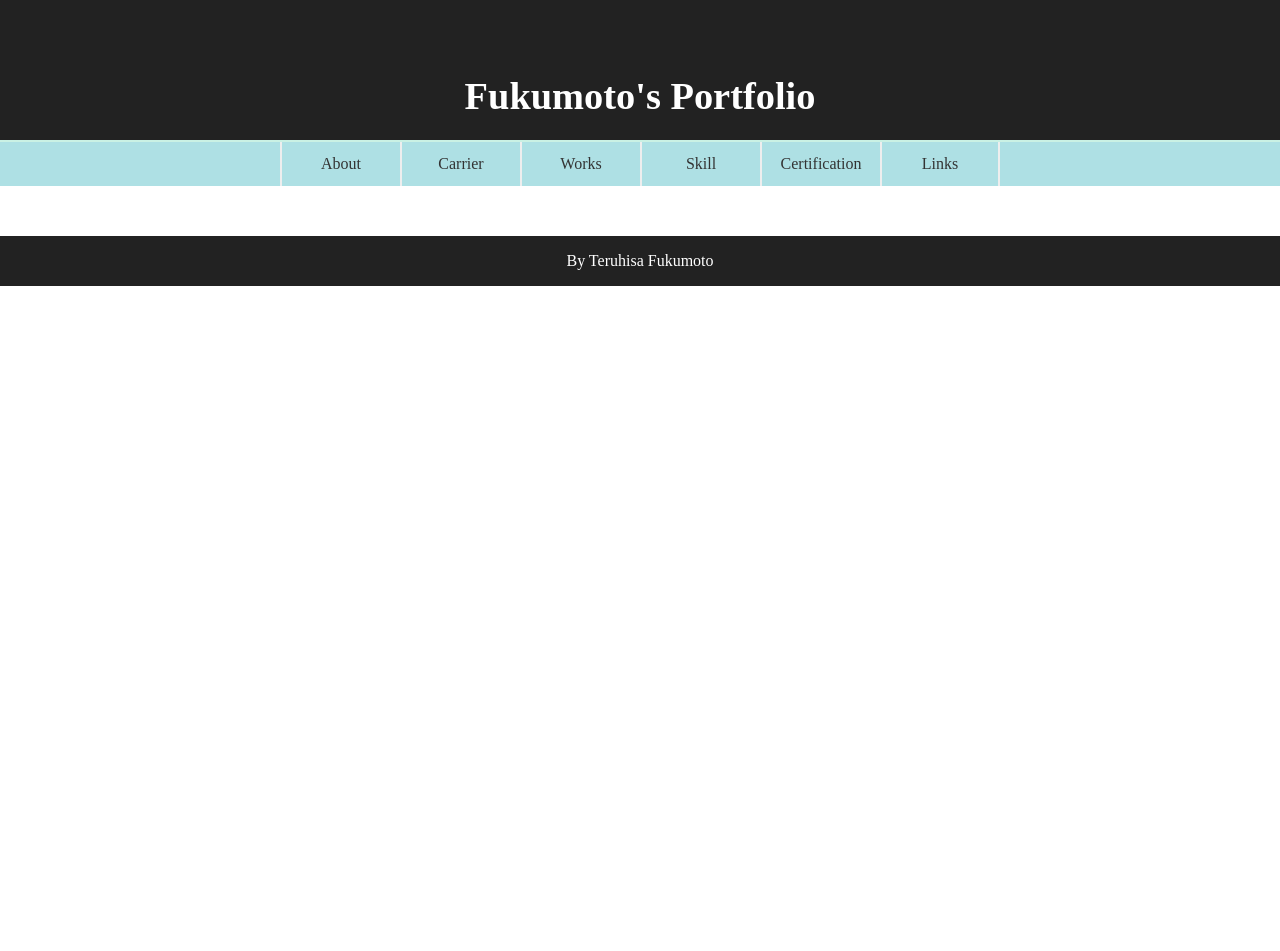
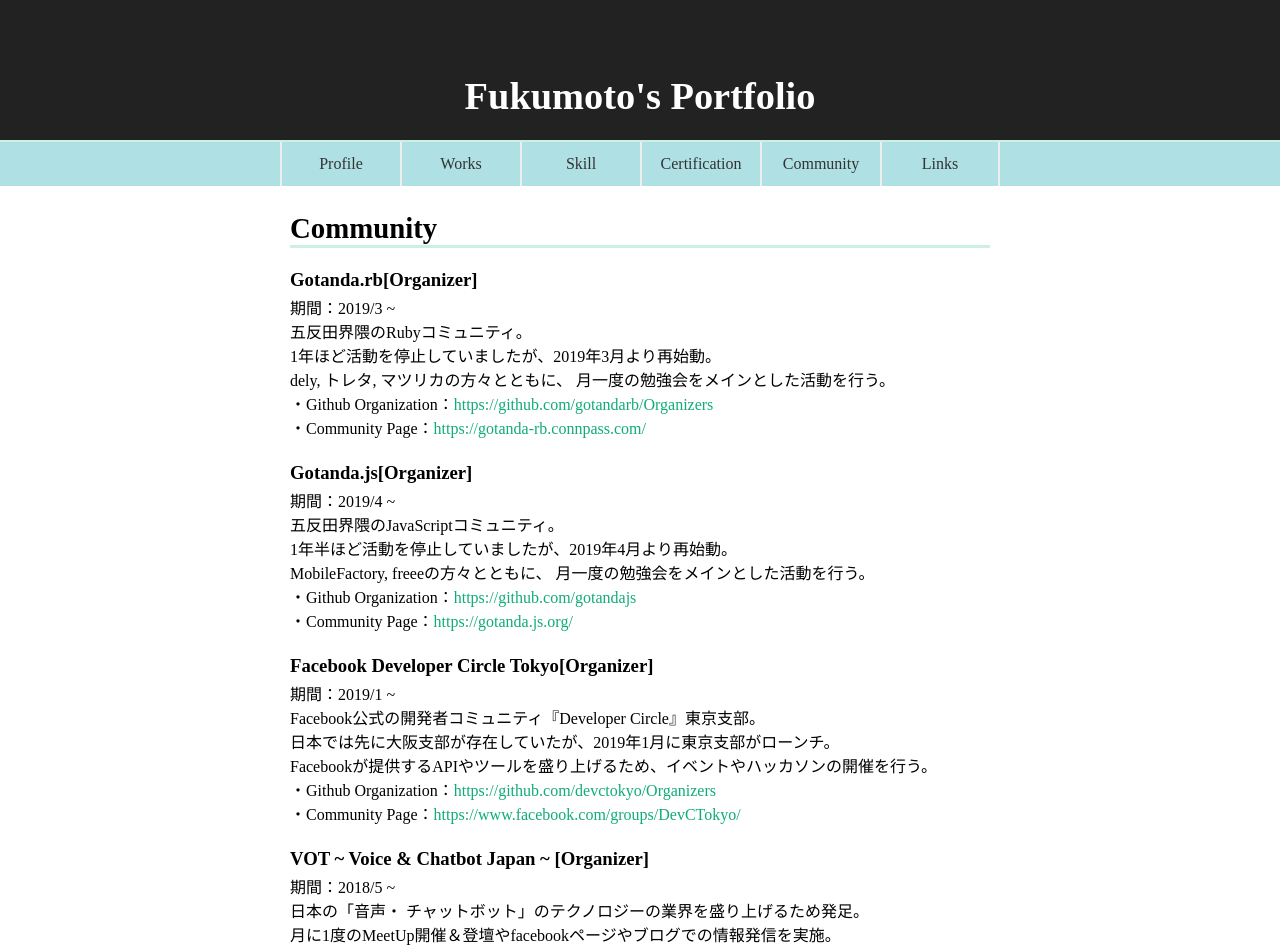
Before and after one commit to f-teruhisa/fukumoto_portfolio, a React (Create React App) app: page /community in a window 1280 px wide. Shown: the top 951 px of the page. Before the commit the page ends 800 px from the top, so only its background shows below. Built offline with nearby package versions, Linux system fonts and the light colour scheme.

Commit message:
change community page

```diff
--- a/src/components/About.js
+++ /dev/null
@@ -1,23 +0,0 @@
-import React from 'react';
-
-const About = () => (
-  <div id="about">
-    <h2>福本 晃之 [ Teruhisa Fukumoto ]</h2>
-    <div className="bio">
-      <p>
-        Job: VPoE & Enginner<br />
-        Birth: 1992/03/24<br />
-      </p>
-      <p>
-        1992年兵庫県出身。 <br />
-        2015年より、富士通グループでITシステムの法人セールスに従事。 <br />
-        テクノロジーへの思いを捨てられず、 2018年4月にZEALSへエンジニアとしてジョイン。 <br />
-        RubyとPythonが中心のサーバサイドエンジニアとしてプロダクト開発に携わる。<br />
-        2018年8月より、 同社のチャットボットによる会話広告プロダクト「fanp」のプロダクトマネージャーに就任。 <br />
-        2019年3月よりVPoEに就任し、 エンジニア組織全体のマネジメント責任を負う。
-      </p>
-    </div>
-  </div>
-);
-
-export default About;
--- a/src/components/Carrier.js
+++ b/src/components/Carrier.js
@@ -1,8 +1,8 @@
 import React from 'react';
 
-const Carrier = () => (
+const Slides = () => (
   <React.Fragment>
-    <h2>Carrer</h2>
+    <h2>Slides</h2>
     ・2011〜2015<br />
     都内の私大文系
     <br /><br />
@@ -12,4 +12,4 @@ const Carrier = () => (
   </React.Fragment>
 );
 
-export default Carrier;
+export default Slides;
--- /dev/null
+++ b/src/components/Community.js
@@ -0,0 +1,39 @@
+import React from 'react';
+
+const Community = () => (
+  <React.Fragment>
+    <h2>Community</h2>
+    <h3>Gotanda.rb[Organizer]</h3>
+    期間：2019/3 ~<br />
+    五反田界隈のRubyコミュニティ。< br />
+    1年ほど活動を停止していましたが、2019年3月より再始動。< br />
+    dely, トレタ, マツリカの方々とともに、 月一度の勉強会をメインとした活動を行う。< br />
+    ・Github Organization：<a href='https://github.com/gotandarb/Organizers'>https://github.com/gotandarb/Organizers</a><br />
+    ・Community Page：<a href='https://gotanda-rb.connpass.com/'>https://gotanda-rb.connpass.com/</a><br />
+
+    <h3>Gotanda.js[Organizer]</h3>
+    期間：2019/4 ~<br />
+    五反田界隈のJavaScriptコミュニティ。< br />
+    1年半ほど活動を停止していましたが、2019年4月より再始動。< br />
+    MobileFactory, freeeの方々とともに、 月一度の勉強会をメインとした活動を行う。< br />
+    ・Github Organization：<a href='https://github.com/gotandajs'>https://github.com/gotandajs</a><br />
+    ・Community Page：<a href='https://gotanda.js.org/'>https://gotanda.js.org/</a><br />
+
+    <h3>Facebook Developer Circle Tokyo[Organizer]</h3>
+    期間：2019/1 ~<br />
+    Facebook公式の開発者コミュニティ『Developer Circle』東京支部。< br />
+    日本では先に大阪支部が存在していたが、2019年1月に東京支部がローンチ。< br />
+    Facebookが提供するAPIやツールを盛り上げるため、イベントやハッカソンの開催を行う。< br />
+    ・Github Organization：<a href='https://github.com/devctokyo/Organizers'>https://github.com/devctokyo/Organizers</a><br />
+    ・Community Page：<a href='https://www.facebook.com/groups/DevCTokyo/'>https://www.facebook.com/groups/DevCTokyo/</a><br />
+
+    <h3>VOT ~ Voice & Chatbot Japan ~ [Organizer]</h3>
+    期間：2018/5 ~<br />
+    日本の「音声・ チャットボット」のテクノロジーの業界を盛り上げるため発足。<br />
+    月に1度のMeetUp開催＆登壇やfacebookページやブログでの情報発信を実施。<br />
+    ・Community Page：<a href='https://www.facebook.com/groups/1805710136402828/'>https://www.facebook.com/groups/1805710136402828/</a><br />
+    ・Blog：<a href="https://vot.hatenablog.com/">https://vot.hatenablog.com/</a>
+  </React.Fragment>
+);
+
+export default Community;
--- a/src/components/Contents.js
+++ b/src/components/Contents.js
@@ -1,9 +1,9 @@
 import React from 'react';
 import { BrowserRouter, Route, Link } from 'react-router-dom'
 
-import About from './About';
+import Profile from './Profile';
 import Works from "./Works";
-import Carrier from './Carrier';
+import Community from './Community';
 import Skill from './Skill'
 import Certification from './Certification'
 import Links from './Link'
@@ -13,20 +13,20 @@ const Contents = () => (
     <React.Fragment>
       <div id="navi">
         <div id="navi-box">
-          <Link to="/">About</Link>
-          <Link to="/carrier">Carrier</Link>
+          <Link to="/">Profile</Link>
           <Link to="/works">Works</Link>
           <Link to="/skill">Skill</Link>
           <Link to="/certification">Certification</Link>
+          <Link to="/community">Community</Link>
           <Link to="/links">Links</Link>
         </div>
       </div>
       <div id="contents">
-        <Route exact path='/' component={About} />
-        <Route exact path='/carrier' component={Carrier} />
+        <Route exact path='/' component={Profile} />
         <Route exact path='/works' component={Works} />
         <Route exact path='/skill' component={Skill} />
         <Route exact path='/certification' component={Certification} />
+        <Route exact path='/community' component={Community} />
         <Route exact path='/links' component={Links} />
       </div>
     </React.Fragment>
--- /dev/null
+++ b/src/components/Profile.js
@@ -0,0 +1,23 @@
+import React from 'react';
+
+const Profile = () => (
+  <div id="profile">
+    <h2>福本 晃之 [ Teruhisa Fukumoto ]</h2>
+    <div className="bio">
+      <p>
+        Job： VPoE & Enginner<br />
+        Birth： 1992/03/24<br />
+      </p>
+      <p>
+        1992年兵庫県出身。<br />
+        2015年より、富士通グループでITシステムの法人セールスに従事。<br />
+        テクノロジーへの思いを捨てられず、 2018年4月にZEALSへエンジニアとしてジョイン。<br />
+        RubyとPythonが中心のサーバサイドエンジニアとしてプロダクト開発に携わる。<br />
+        2018年8月より、 同社のチャットボットによる会話広告プロダクト「<a href="https://lp.fanp.me">fanp</a>」のプロダクトマネージャーに就任。<br />
+        2019年3月よりVPoEに就任し、エンジニア組織全体のマネジメント責任を負う。
+      </p>
+    </div>
+  </div>
+);
+
+export default Profile;
```
